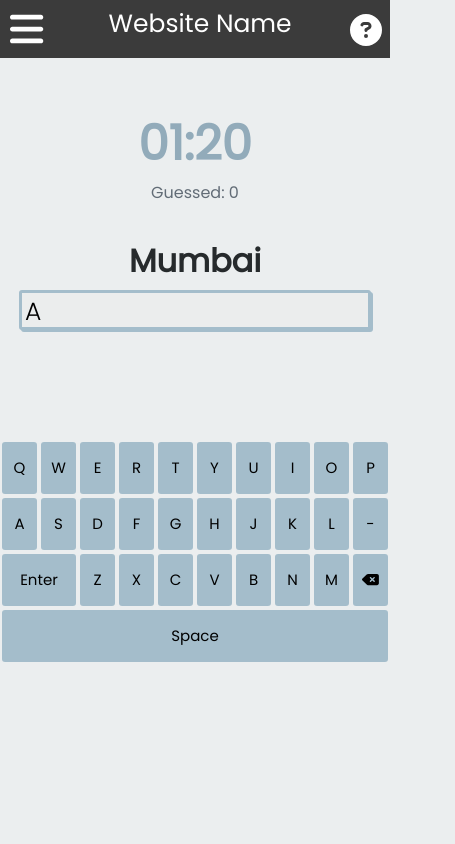
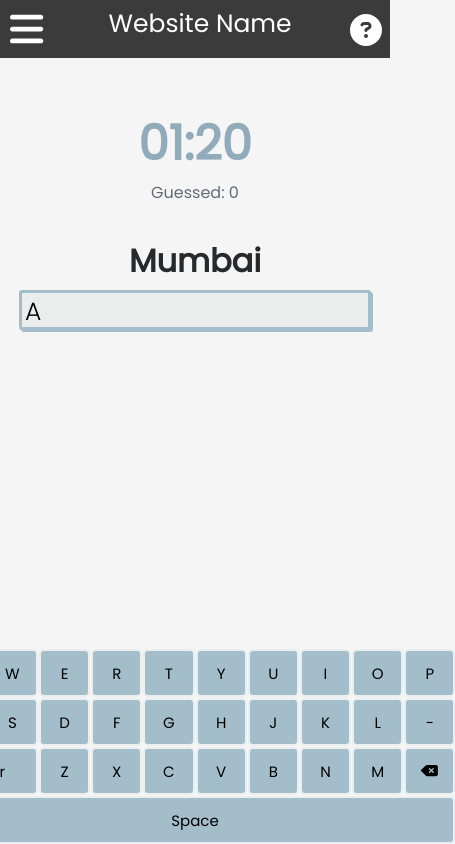
Before and after one commit to nickgabriadze/Towngraphy, a React (Create React App) app: page / in a window 390 px wide. Shown: the whole page, 455 px wide, since content can reach past the window. Built offline with nearby package versions, Linux system fonts and the light colour scheme.

Commit message:
Still figuring out mobile version

```diff
--- a/src/App/App.css
+++ b/src/App/App.css
@@ -6,7 +6,7 @@
 }
 
 body{
-    background-color:#ebeeef;
+    background-color: #f5f5f5;
 }
 
 #keyBoard{
@@ -31,16 +31,19 @@ body{
 }
 
 
-
-@media (max-width: 480px){
+@media (max-width: 500px){
     #footer{
         display: none;
     }
+}
+@media (min-width: 375px) and (max-width:426px) {
+
     #keyBoard{
-        display: flex;
-        justify-content: center;
-        align-items: center;
-        padding-top: 100px;
+        position: absolute;;
+        bottom: 0;
+        left: 50%;
+        right: 50%;
+        transition: transform(50%,50%)
      }
      #how-to-box{
         display:none;
@@ -55,9 +58,3 @@ body{
 
 
 }
-
-@media (max-height: 450px){
-    #footer{
-        display: none;
-    }
-}
--- a/src/Components/Footer/footer.css
+++ b/src/Components/Footer/footer.css
@@ -45,3 +45,10 @@ a {
 #copyright-logo {
     padding-right: 2px;
 }
+
+
+@media (mix-width: 450px){
+    .footer-container{
+        display: none;
+    }
+}
--- a/src/Components/Header/header.css
+++ b/src/Components/Header/header.css
@@ -72,7 +72,7 @@
         color: rgb(255, 255, 255);
         border-radius: 5px;
         padding: 0px;
-        width: 180px;
+        width: 1fr;
         height: auto;
         font-size: 10px;
         font-family: 'Poppins', 'Gill Sans', 'Gill Sans MT', 'Calibri', 'Trebuchet MS', 'sans-serif';
--- a/src/Components/Keyboard/keyboard.css
+++ b/src/Components/Keyboard/keyboard.css
@@ -6,11 +6,11 @@ button {
     text-align: center;
     cursor: pointer;
     text-decoration: none;
-    height: 3rem;
     border: 2px solid #ebeeef;
     background-color: #a4bdcb;
     font-size: 15px;
     font-family:'Poppins', 'sans-serif';
+
 
 }
 
@@ -22,8 +22,9 @@ button:focus {
 
 .keyboard-grid {
     display: grid;
-    grid-template-columns: repeat(10, 50px);
-
+    grid-gap: 1px;
+    grid-template-columns: repeat(10, 3.2rem);
+    grid-template-rows: repeat(4, 3rem);
 
 }
 
@@ -38,43 +39,3 @@ button:focus {
     grid-column: span 10;
     width: 100%;
 }
-
-
-
-
-@media (min-width: 410px) and (max-width: 451px){
-
-   button{
-    font-size: 15px;
-    height: 3rem;
-   }
-   .keyboard-grid{
-    grid-template-columns: repeat(10, 42.5px);
-   }
-
-}
-
-@media (min-width: 350px) and (max-width: 409px){
-
-    button{
-     font-size: 15px;
-     height: 3.5rem;
-    }
-    .keyboard-grid{
-     grid-template-columns: repeat(10, 39px);
-    }
-
- }
-
- @media (min-width: 300px) and (max-width: 349px){
-
-    button{
-     font-size: 15px;
-     height: 3.5rem;
-    }
-
-    .keyboard-grid{
-     grid-template-columns: repeat(10, 1fr);
-    }
-
- }
```
